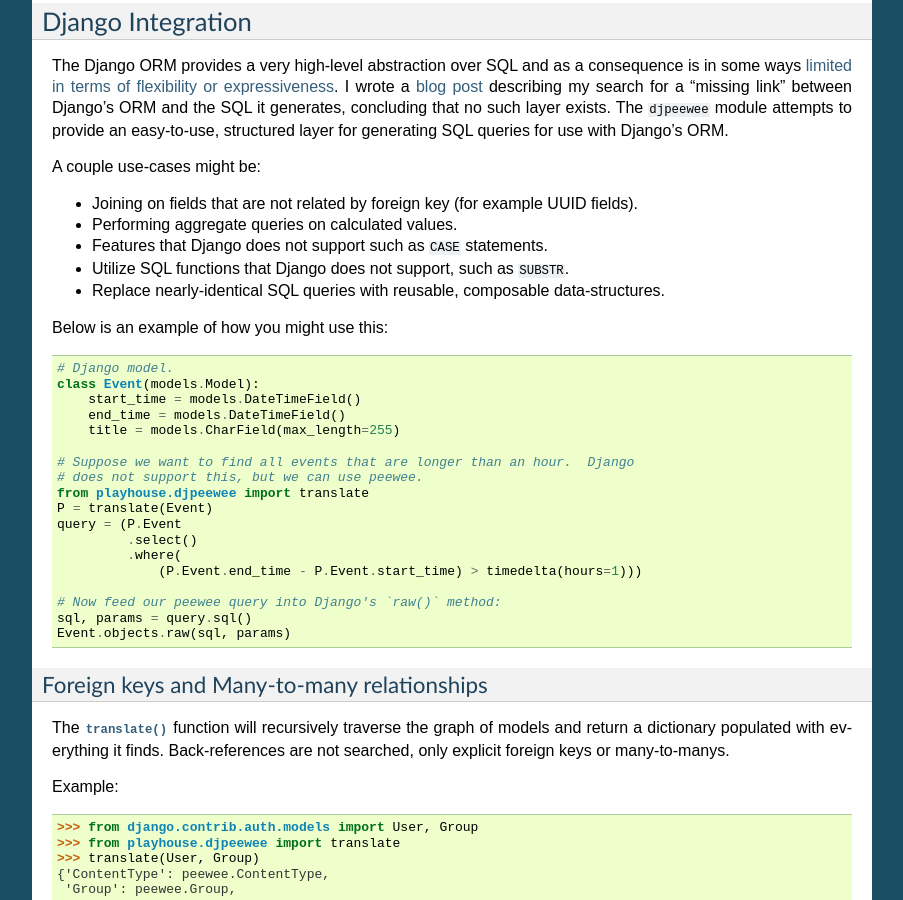
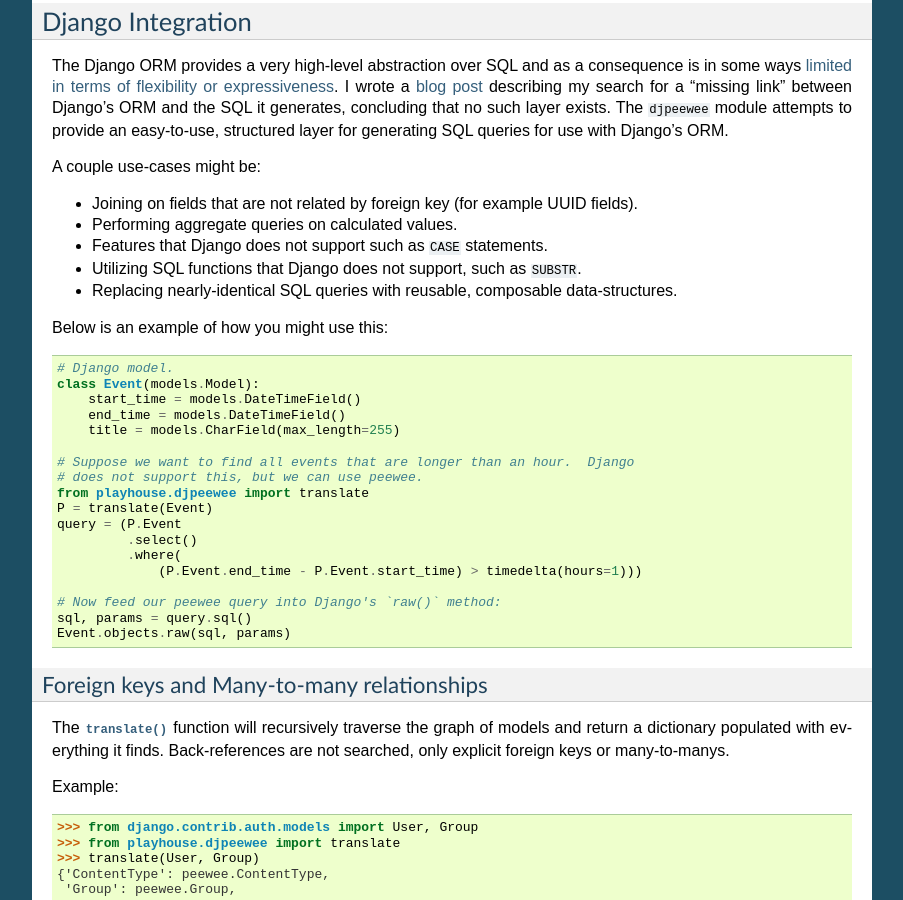
Before and after one commit to coleifer/peewee, a Sphinx documentation site: the page built from docs/peewee/playhouse.rst, in a window 1280 px wide and 900 px high, scrolled down 11699 px. Shown: the whole window, without its empty margins (198-1101 px from the left). Built offline with Sphinx 7.4.7, drawn with Linux system fonts in a browser that asks for light colours.

Commit message:
More docs cleanups.

```diff
--- a/docs/peewee/playhouse.rst
+++ b/docs/peewee/playhouse.rst
@@ -784,8 +784,8 @@
 * Joining on fields that are not related by foreign key (for example UUID fields).
 * Performing aggregate queries on calculated values.
 * Features that Django does not support such as ``CASE`` statements.
-* Utilize SQL functions that Django does not support, such as ``SUBSTR``.
-* Replace nearly-identical SQL queries with reusable, composable data-structures.
+* Utilizing SQL functions that Django does not support, such as ``SUBSTR``.
+* Replacing nearly-identical SQL queries with reusable, composable data-structures.
 
 Below is an example of how you might use this:
 
```
